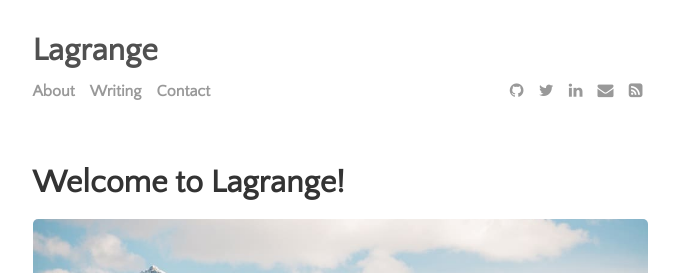
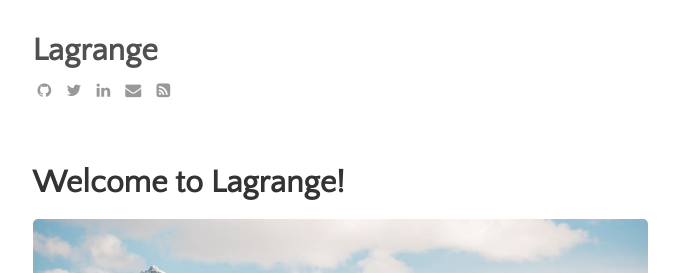
Before and after one commit to vedantroy/vedantroy.github.io, a Jekyll site: the page built from index.html, in a window 1280 px wide. Shown: the top 273 px of the page, without its empty margins (300-979 px from the left). Built offline with Jekyll 4.4.1, drawn with Linux system fonts in a browser that asks for light colours; the list of posts is cut into pages by our own code.

Commit message:
removed menu, shifted social icons

```diff
--- a/_includes/menu.html
+++ b/_includes/menu.html
@@ -1,8 +1,10 @@
 <div class="menu">
   <nav class="menu-content">
+    <!--
     {% for item in site.data.settings.menu %}
       <a href="{{ site.github.url }}/{{ item.path }}/{{ item.url }}">{{ item.name }}</a>
     {% endfor %}
+    -->
   </nav>
   <nav class="social-icons">
     {% include social-icons.html %}
--- a/assets/css/main.css
+++ b/assets/css/main.css
@@ -246,8 +246,9 @@
   padding-right: 10px;
 }
 
+/* (VED) Originally float right */
 .social-icons {
-  float: right;
+  float: left;
 }
 
 .social-icons a {
```
